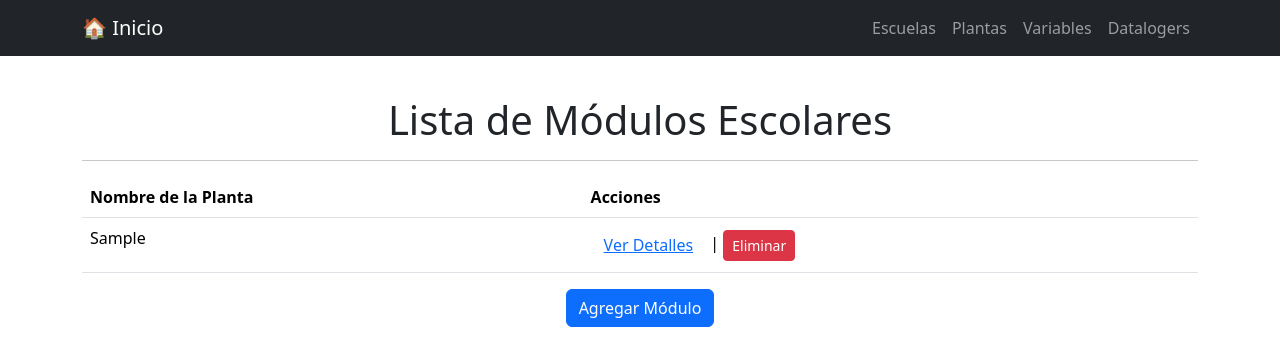
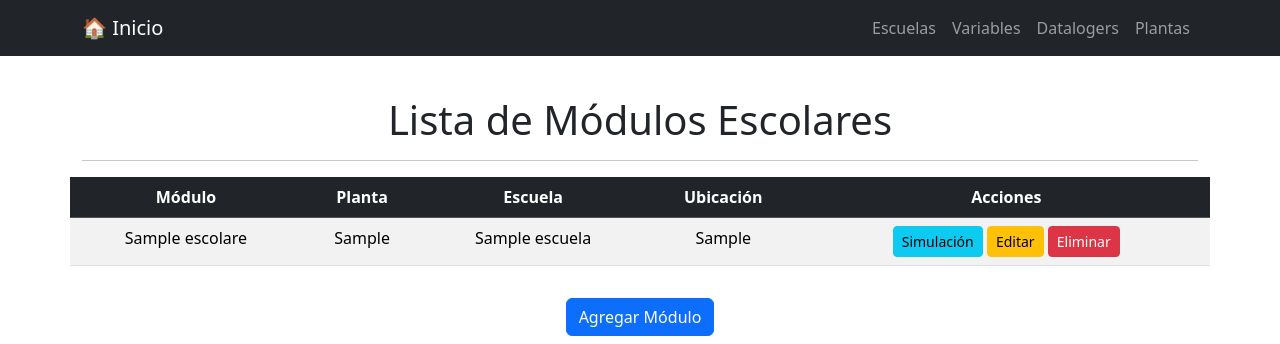
Before and after one commit to KiwiCodex/flask-plantas, a Flask app: page / in a window 1280 px wide. Shown: the top 344 px of the page. Run offline with Flask 3, Linux system fonts and the light colour scheme; tables that the repository leaves empty hold one stand-in row (values such as "Sample post").

Commit message:
Ajustes extras

```diff
--- a/app/routes.py
+++ b/app/routes.py
@@ -20,10 +20,20 @@ def index():
 # Crear un nuevo módulo escolar
 @main.route('/modulos/crear', methods=['GET', 'POST'])
 def modulos_crear():
+# Obtener escuelas con coordenadas en formato correcto (WKT)
+    escuelas = Escuela.query.with_entities(
+        Escuela.id,
+        Escuela.nombre,
+        db.func.ST_AsText(Escuela.coordenadas).label("coordenadas")
+    ).all()
+    datalogers = Dataloger.query.all()
+    plantas = Planta.query.all()
+    rangos = Rangos.query.all()
+
     if request.method == 'POST':
         nombre = request.form['nombre']
         ubicacion = request.form.get('ubicacion', None)
-        coordenadas = request.form.get('coordenadas', None)
+        coordenadas = f"POINT({request.form.get('coordenadas', '')})"
         id_escuela = request.form['escuela']
         id_dataloger = request.form['dataloger']
         id_planta = request.form['planta']
@@ -39,20 +49,27 @@ def modulos_crear():
 
         db.session.add(nuevo_modulo)
         db.session.commit()
-        flash("Módulo escolar creado correctamente", "success")
+
+        flash('Módulo escolar creado con éxito.', 'success')
         return redirect(url_for('main.index'))
 
-    escuelas = Escuela.query.all()
-    datalogers = Dataloger.query.all()
-    plantas = Planta.query.all()
-    rangos = Rangos.query.all()
-
-    return render_template('modulos_crear.html', escuelas=escuelas, datalogers=datalogers, plantas=plantas, rangos=rangos)
+    return render_template(
+        'modulos_crear.html',
+        escuelas=escuelas,
+        datalogers=datalogers,
+        plantas=plantas,
+        rangos=rangos
+    )
 
 # Editar un módulo escolar
 @main.route('/modulos/editar/<int:id>', methods=['GET', 'POST'])
 def modulos_editar(id):
-    modulo = ModuloEscolar.query.get_or_404(id)
+    modulo = ModuloEscolar.query.get_or_404(id)  # Obtenemos el objeto modificable
+
+    # Convertir coordenadas a formato WKT
+    coordenadas_wkt = db.session.query(
+        db.func.ST_AsText(ModuloEscolar.coordenadas)
+    ).filter(ModuloEscolar.id == id).scalar()
 
     if request.method == 'POST':
         modulo.nombre = request.form['nombre']
@@ -72,6 +89,27 @@ def modulos_editar(id):
     rangos = Rangos.query.all()
 
     return render_template('modulos_editar.html', modulo=modulo, escuelas=escuelas, datalogers=datalogers, plantas=plantas, rangos=rangos)
+
+@main.route('/modulos/eliminar/<int:id>', methods=['POST'])
+def modulos_eliminar(id):
+    modulo = ModuloEscolar.query.get_or_404(id)
+
+    db.session.delete(modulo)
+    db.session.commit()
+
+    flash(f'El módulo {modulo.nombre} ha sido eliminado correctamente.', 'success')
+
+    return redirect(url_for('main.index'))
+
+
+@main.route('/modulos/simulacion/<int:id>', methods=['GET'])
+def modulos_simulacion(id):
+    modulo = ModuloEscolar.query.get_or_404(id)
+
+    # Aquí puedes definir la lógica de simulación (por ahora, solo redireccionamos con un mensaje)
+    flash(f'Simulación iniciada para el módulo {modulo.nombre}.', 'info')
+
+    return redirect(url_for('main.index'))
 
 
 # -- TABLA ESCUELA --
--- a/app/templates/base.html
+++ b/app/templates/base.html
@@ -18,9 +18,9 @@
             <div class="collapse navbar-collapse" id="navbarNav">
                 <ul class="navbar-nav ms-auto">
                     <li class="nav-item"><a class="nav-link" href="{{ url_for('main.escuela_lista') }}">Escuelas</a></li>
-                    <li class="nav-item"><a class="nav-link" href="{{ url_for('main.plantas_lista') }}">Plantas</a></li>
                     <li class="nav-item"><a class="nav-link" href="{{ url_for('main.variables_lista') }}">Variables</a></li>
                     <li class="nav-item"><a class="nav-link" href="{{ url_for('main.datalogers_lista') }}">Datalogers</a></li>
+                    <li class="nav-item"><a class="nav-link" href="{{ url_for('main.plantas_lista') }}">Plantas</a></li>
                 </ul>
             </div>
         </div>
--- a/app/templates/index.html
+++ b/app/templates/index.html
@@ -1,4 +1,3 @@
-
 {% extends "base.html" %}
 
 {% block title %}Inicio{% endblock %}
@@ -8,30 +7,37 @@
 <hr>
 
 {% if modulos %}
-        <table class="table">
-            <thead>
+<div class="row justify-content-center">
+    <table class="table table-striped table-responsive text-center">
+        <thead class="table-dark">
             <tr>
-                    <th>Nombre de la Planta</th>
+                <th>Módulo</th>
+                <th>Planta</th>
+                <th>Escuela</th>
+                <th>Ubicación</th>
                 <th>Acciones</th>
             </tr>
         </thead>
         <tbody>
             {% for modulo in modulos %}
                 <tr>
+                    <td>{{ modulo.nombre }}</td>
                     <td>{{ modulo.planta.especie if modulo.planta else 'Sin planta asociada' }}</td>
+                    <td>{{ modulo.escuela.nombre if modulo.escuela else 'Sin escuela asociada' }}</td>
+                    <td> {{ modulo.ubicacion if modulo.ubicacion else "No disponible" }}</td>
+
                     <td>
-                            <a href="{{ url_for('main.show', id=modulo.id) }}" class="btn btn-link">Ver Detalles</a>
-                            |
-                            <form action="{{ url_for('main.delete', id=modulo.id) }}" method="POST" style="display:inline;">
-                                <button type="submit" class="btn btn-danger btn-sm" onclick="return confirm('¿Estás seguro de que deseas eliminar este módulo?');">
-                                    Eliminar
-                                </button>
+                        <a href="{{ url_for('main.modulos_simulacion', id=modulo.id) }}" class="btn btn-info btn-sm">Simulación</a>
+                        <a href="{{ url_for('main.modulos_editar', id=modulo.id) }}" class="btn btn-warning btn-sm">Editar</a>
+                        <form action="{{ url_for('main.modulos_eliminar', id=modulo.id) }}" method="POST" class="d-inline">
+                            <button type="submit" class="btn btn-danger btn-sm" onclick="return confirm('¿Estás seguro de eliminar este módulo?');">Eliminar</button>
                         </form>
                     </td>
                 </tr>
             {% endfor %}
         </tbody>
     </table>
+    </div>
 {% else %}
     <p class="text-center">No hay módulos escolares registrados.</p>
 {% endif %}
```
Also changed, not shown: app/templates/modulos_crear.html (+30 -32 lines), app/templates/modulos_editar.html (+24 -28 lines), app/templates/modulos_simulacion.html (added). Lines whose indentation alone changed are shown as unchanged.
